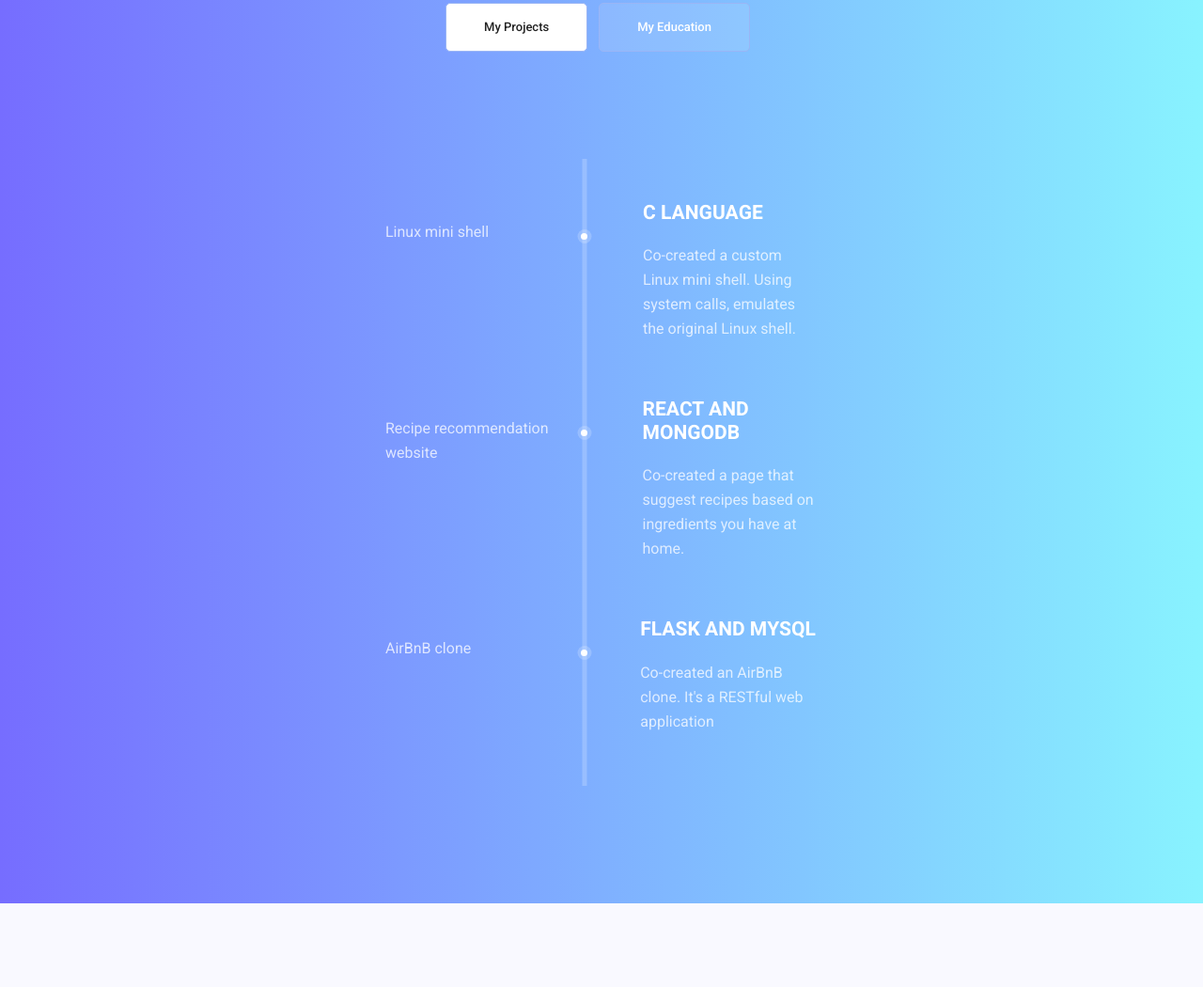
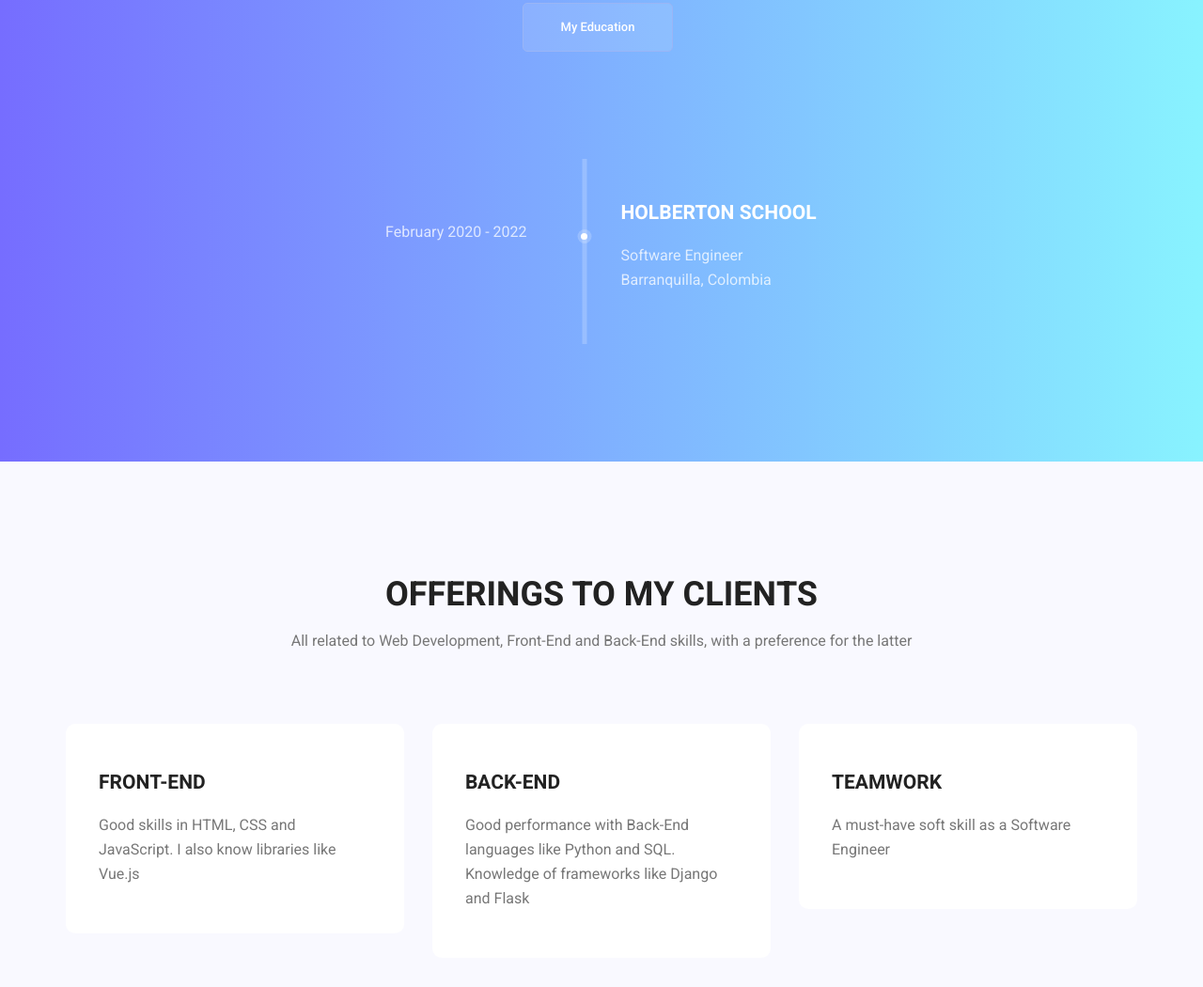
Before and after one commit to EduardoVega04/web_portfolio, a plain HTML site: page index.html in a window 1280 px wide. Shown: the part 1750-2800 px from the top of the page at 94% size. Drawn offline with Linux system fonts and the light colour scheme.

Commit message:
Cambio sección de proyectos en index

```diff
--- a/index.html
+++ b/index.html
@@ -38,7 +38,7 @@
 							<ul class="nav navbar-nav menu_nav ml-auto">
 								<li class="nav-item active"><a class="nav-link" href="index.html">Home</a></li>
 								<li class="nav-item"><a class="nav-link" href="about-us.html">About</a></li>
-								<li class="nav-item"><a class="nav-link" href="portfolio.html">Portfolio</a></li>
+								<li class="nav-item"><a class="nav-link" href="portfolio.html">Projects</a></li>
 							</ul>
 						</div>
 					</div>
@@ -176,63 +176,17 @@
         		<div class="tabs_inner">
 					<ul class="nav nav-tabs" id="myTab" role="tablist">
 						<li class="nav-item">
-							<a class="nav-link active" id="home-tab" data-toggle="tab" href="#home" role="tab" aria-controls="home" aria-selected="true">My Projects</a>
-						</li>
-						<li class="nav-item">
-							<a class="nav-link" id="profile-tab" data-toggle="tab" href="#profile" role="tab" aria-controls="profile" aria-selected="false">My Education</a>
+							<a class="nav-link" id="profile-tab" data-toggle="tab" href="#profile" role="tab" aria-controls="profile" aria-selected="true">My Education</a>
 						</li>
 					</ul>
 					<div class="tab-content" id="myTabContent">
-						<div class="tab-pane fade show active" id="home" role="tabpanel" aria-labelledby="home-tab">
-							<ul class="list">
-								<li>
-									<span></span>
-									<div class="media">
-										<div class="d-flex mr-4">
-											<p class="mr-3">Linux mini shell</p>
-										</div>
-										<div class="media-body ml-4">
-											<h4>C language</h4>
-											<p>Co-created a custom Linux mini shell. Using system calls, emulates the original
-											Linux shell.
-											</p>
-										</div>
-									</div>
-								</li>
-								<li>
-									<span></span>
-									<div class="media">
-										<div class="d-flex">
-											<p>Recipe recommendation<br>
-											website</p>
-										</div>
-										<div class="media-body">
-											<h4>React and MongoDB</h4>
-											<p>Co-created a page that suggest recipes based on ingredients you have at home.</p>
-										</div>
-									</div>
-								</li>
-								<li>
-								<span></span>
-									<div class="media">
-										<div class="d-flex mr-4">
-											<p class="mr-4">AirBnB clone</p>
-										</div>
-										<div class="media-body ml-4">
-											<h4 class="ml-2">Flask and MySQL</h4>
-											<p class="ml-2">Co-created an AirBnB clone. It's a RESTful web application</p>
-										</div>
-									</div>
-								</li>
-							</ul>
-						</div>
-						<div class="tab-pane fade" id="profile" role="tabpanel" aria-labelledby="profile-tab">
+						<div class="tab-pane fade show active" id="profile" role="tabpanel" aria-labelledby="profile-tab">
 							<ul class="list">
 								<li>
 									<span></span>
 									<div class="media">
 										<div class="d-flex">
-											<p>February 2020 - present</p>
+											<p>February 2020 - 2022</p>
 										</div>
 										<div class="media-body">
 											<h4>Holberton School</h4>
@@ -259,7 +213,7 @@
         			<div class="col-lg-4 col-md-6">
         				<div class="feature_item">
         					<h4>Front-End</h4>
-        					<p>Good skills in HTML, CSS and JavaScript. I also know libraries like React</p>
+        					<p>Good skills in HTML, CSS and JavaScript. I also know libraries like Vue.js</p>
         				</div>
         			</div>
         			<div class="col-lg-4 col-md-6">
```
